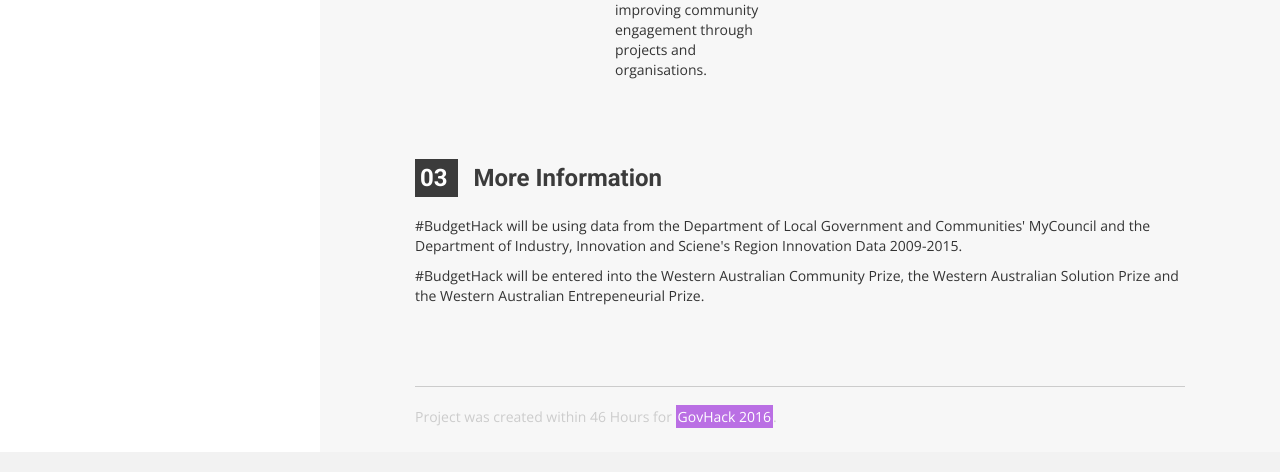
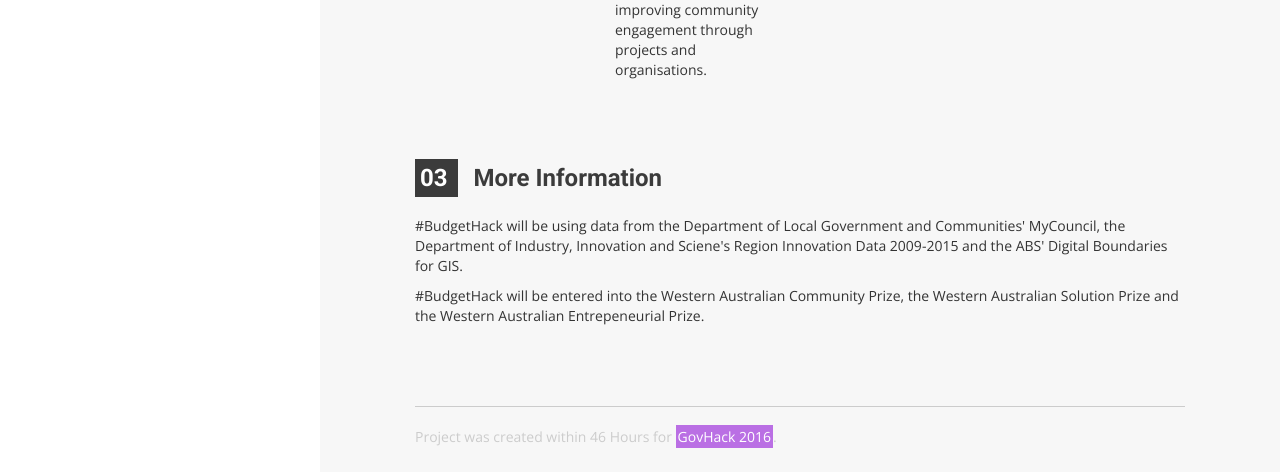
Before and after one commit to mattjrogers/BudgetHack, a PHP site: page / in a window 1280 px wide. Shown: the part 1648-2120 px from the top of the page. Run offline with PHP 8.4, Linux system fonts and the light colour scheme.

Commit message:
Updated.

```diff
--- a/index.php
+++ b/index.php
@@ -74,7 +74,7 @@
                     </div>
 
                 	<h3 class="budgethack_section_header"><span class="numberstyle">03</span> More Information</h3>
-                	<p>#BudgetHack will be using data from the Department of Local Government and Communities' MyCouncil and the Department of Industry, Innovation and Sciene's Region Innovation Data 2009-2015.</p>
+                	<p>#BudgetHack will be using data from the Department of Local Government and Communities' MyCouncil, the Department of Industry, Innovation and Sciene's Region Innovation Data 2009-2015 and the ABS' Digital Boundaries for GIS.</p>
                 	<p>#BudgetHack will be entered into the Western Australian Community Prize, the Western Australian Solution Prize and the Western Australian Entrepeneurial Prize.</p>
                     <div class="footer"><p>Project was created within 46 Hours for <a href="https://www.govhack.org/">GovHack 2016</a>.</p></div>
                 	</div>
```
